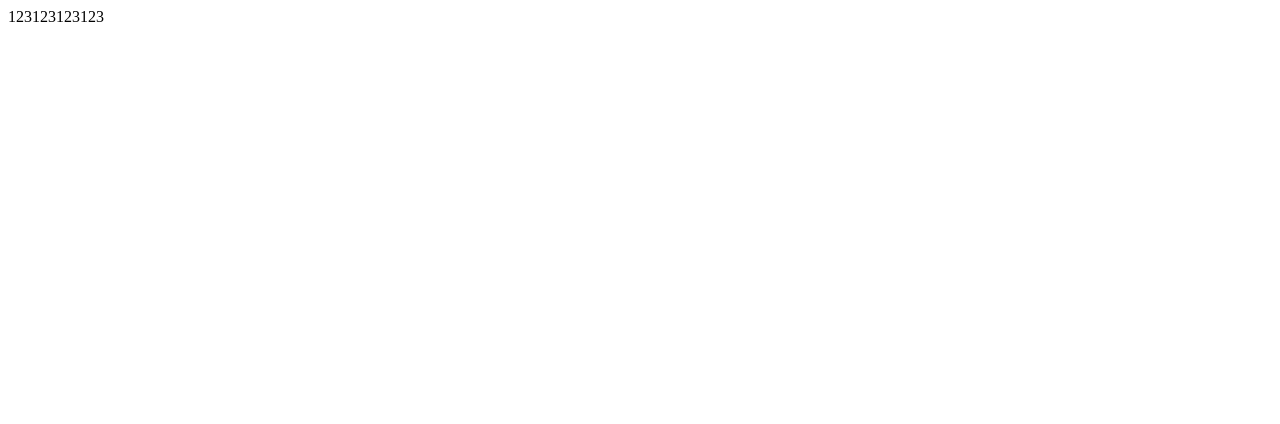
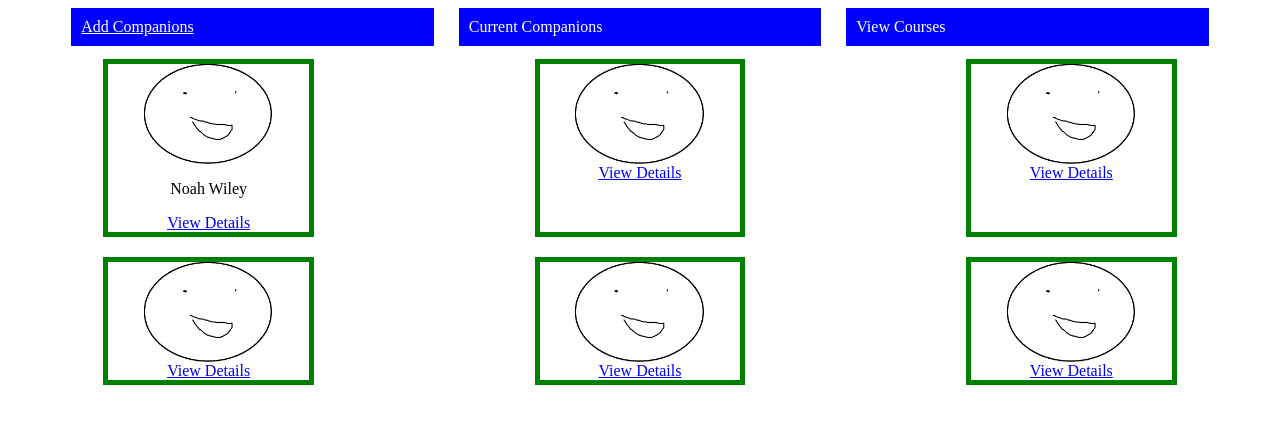
Before and after one commit to danieljkarll/DistributedJavaLab1, a plain HTML site: page companions.html in a window 1280 px wide. Drawn offline with nearby package versions, Linux system fonts and the light colour scheme.

Commit message:
Test 2 Push

```diff
--- a/allStyles.css
+++ b/allStyles.css
@@ -11,3 +11,24 @@
     color: white;
     padding: 10px
 }
+
+.companionSummary{
+    width: 100%;
+    margin: 0 auto;
+    display:grid;
+    grid-gap: 30px;
+    grid-template-columns: 1fr 1fr 1fr;
+}
+.person{
+    width: 50%;
+    align: center;
+    text-align: center;
+    margin: 0 auto;
+    display:grid;
+    grid-template-rows:100px;
+    outline: 5px solid green;
+}
+.center{
+    display: block;
+    margin: 0 auto;
+}
--- a/companions.html
+++ b/companions.html
@@ -1,10 +1,80 @@
 <!DOCTYPE html>
 <html lang="en">
 <head>
+    <link rel="stylesheet" href="allStyles.css">
+
     <meta charset="UTF-8">
     <title>Title</title>
 </head>
 <body>
-123123123123
+    <div class="navigationWrapper">
+        <a href="companions.html" id="companionsPage" class="urlNav">
+            Add Companions
+        </a>
+        <div href="currentCompanions.html" id="currentCompanionsPage" class="urlNav">
+            Current Companions
+        </div>
+        <div href="courses" id="coursePage" class="urlNav">
+            View Courses
+        </div>
+    </div>
+    <br>
+    <div id="itemContent">
+        <div class = "companionSummary">
+            <div class="person" id="Noah">
+                <img src="img/testing.png"  class="center"height="100px" width = auto>
+                <p>Noah Wiley</p>
+                <a href="companions.html" class="viewCompanionDetailPage">
+                    View Details
+                </a>
+            </div>
+
+            <div class="person" id="Cyrus">
+                <img src="img/testing.png" class="center" height="100px" width = auto>
+                <a href="companions.html" class="viewCompanionDetailPage">
+                    View Details
+                </a>
+            </div>
+
+            <div class="person" id="RyDawg">
+                <img src="img/testing.png"  class="center" height="100px" width = auto>
+                <a href="companions.html" id="Noah2" class="viewCompanionDetailPage">
+                    View Details
+                </a>
+            </div>
+
+            <div class="person">
+                <img src="img/testing.png"  class="center"height="100px" width = auto>
+                <a href="companions.html" id="Noah3" class="viewCompanionDetailPage">
+                    View Details
+                </a>
+
+
+
+
+
+
+            </div>
+
+            <div class="person">
+                <img src="img/testing.png" class="center" height="100px" width = auto>
+                <a href="companions.html" id="Noah4" class="viewCompanionDetailPage">
+                    View Details
+                </a>
+            </div>
+
+            <div class="person">
+                <img src="img/testing.png"  class="center" height="100px" width = auto>
+                <a href="companions.html" id="Noah5" class="viewCompanionDetailPage">
+                    View Details
+                </a>
+            </div>
+        </div>
+    </div>
+
+
 </body>
+<script src="https://code.jquery.com/jquery-3.4.1.min.js">
+</script>
+<script src="src/test.js"></script>
 </html>
--- /dev/null
+++ b/src/test.js
@@ -0,0 +1,8 @@
+$(document).ready(function(){
+    var a = 0
+    console.log(a)
+    $("#Noah").click(function(){
+        a += 3
+        console.log(a)
+    });
+});
```
Also changed, not shown: companionDetail.html (added, +10 -0 lines), index.html (+10 -0 lines), img/testDummy.jfif (added), img/testing.png (added).
